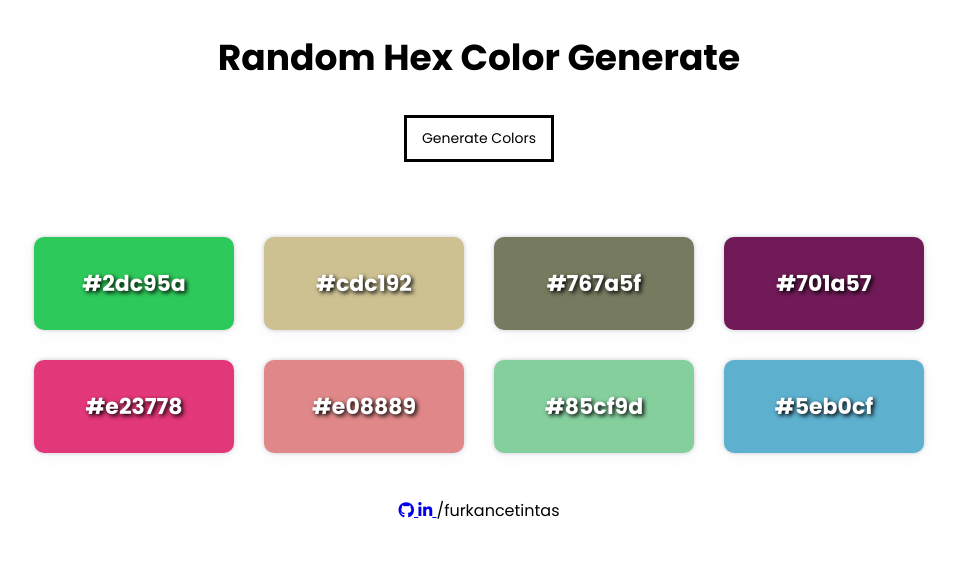
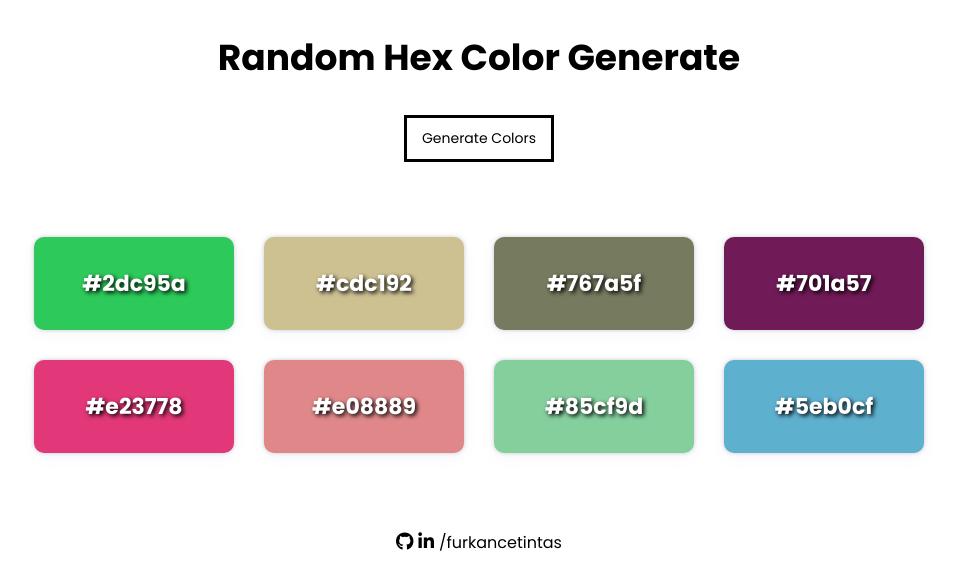
Before and after one commit to furkancetintas/random-hex-color-palette-js, a plain HTML site: page index.html in a window 1280 px wide. Shown: the whole page, without its empty margins (161-1118 px from the left). Drawn offline with Linux system fonts and the light colour scheme.

Commit message:
style.css done!

```diff
--- a/style.css
+++ b/style.css
@@ -4,6 +4,7 @@
     margin: 0;
     padding: 0;
     box-sizing: border-box;
+    text-decoration: none;
     -webkit-tap-highlight-color: rgba(0, 0, 0, 0);
 }
 
@@ -156,62 +157,15 @@ body {
 }
 
 
-/* .section .hex-group {
-    display: flex;
-    justify-content: center;
-    align-items: center;
+a {
+    color: #000;
+    font-size: 18px;
 }
 
-.section .hex-group>button {
-    cursor: pointer;
-    background: none;
-    border: none;
-    font-family: 'Poppins', sans-serif;
-    font-size: 18px;
-    margin-left: 10px;
-    transition: all ease 300ms;
+.social-media {
+    padding: 30px 0;
+    font-size: 16px;
 }
-.hex-group>button:hover {
-    transform: scale(1.1);
-}
-.hex-group>button:active{
-    -webkit-tap-highlight-color: transparent;
-}
-
-.section .hex-info {
-    position: relative;
-}
-
-#copied {
-    position: absolute;
-    top: 0;
-    left: 0;
-    right: 0;
-    bottom: 0;
-    display: none;
-    align-items: center;
-    justify-content: center;
-    font-weight: bold;
-    font-size: 20px;
-    transition: all ease 300ms;
-    backdrop-filter: blur(3px) opacity(.95);
-    color: #000;
-    z-index: 999;
-    -webkit-animation: copiedText 1500ms;
-    animation: copiedText 1500ms;
-}
-
-@keyframes copiedText {
-    0%{
-        transform: scale(0);
-    }
-    50% {
-        transform: scale(1);
-    }
-    100% {
-        transform: scale(0);
-    }
-} */
 
 @media screen and (max-width: 414px) {
     .section .colors-container {
```
